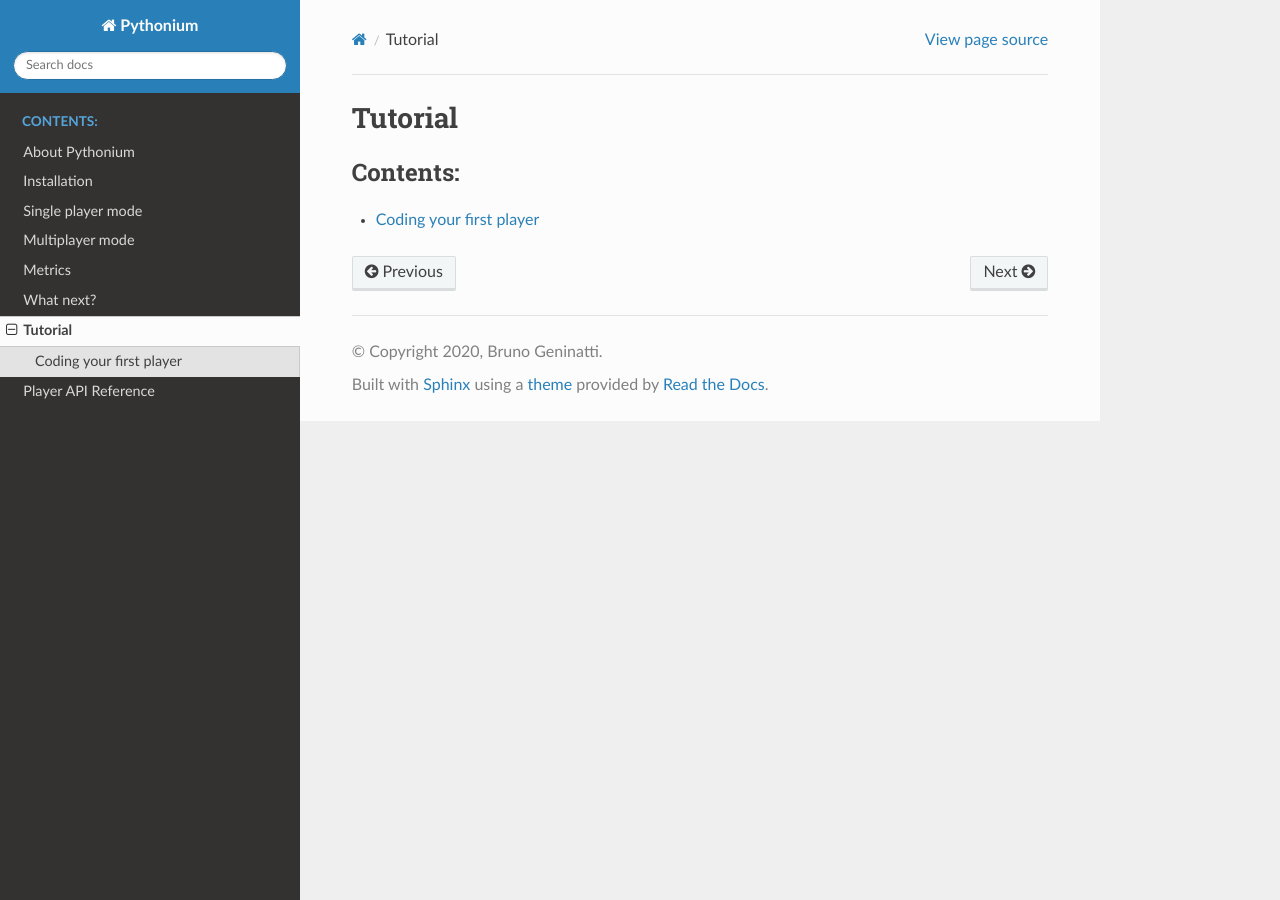
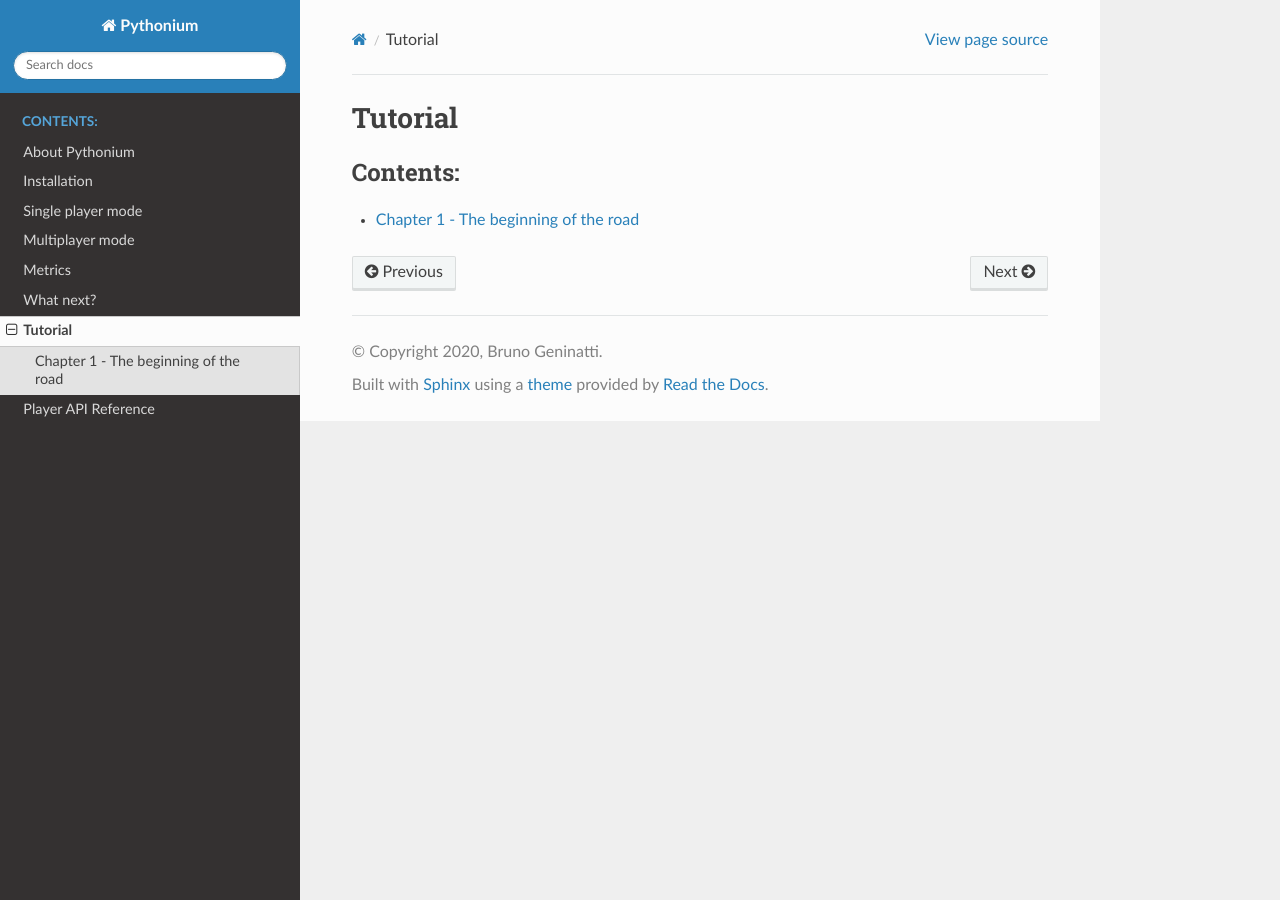
Before and after one commit to Bgeninatti/pythonium, a Sphinx documentation site: the page built from docs/source/tutorial.rst, in a window 1280 px wide. Built offline with Sphinx 7.4.7 and the Read the Docs theme 2.0.0, drawn with Linux system fonts in a browser that asks for light colours; pages that are not in the unit, such as notebooks, are missing from menus; some of the changed lines change nothing that is shown.

Commit message:
docs(tutorial): some improvements to chapter 1
issue-#5

```diff
--- a/docs/source/tutorial/01_first_player.rst
+++ b/docs/source/tutorial/01_first_player.rst
@@ -1,7 +1,7 @@
-.. _First Player:
+.. _Tutorial Chapter 01:
 
-Coding your first player
-========================
+Chapter 1 - The beginning of the road
+======================================
 
 Welcome player!
 
@@ -11,12 +11,12 @@
 
 In this section, you will learn how to create a player to play Pythonium.
 
-Yes, you read correctly. You will not play Pythonium. You will build a player that will play Pythonium
-for you, and all your strategy needs to be implemented on that player.
+Yes, you read correctly. You will not play Pythonium. You will build a player that to play Pythonium
+for you, and all your strategy must be implemented on that player.
 
-This is a turn-based game, which means the player will receive a set of information (or state of the game)
-at the beginning of turn 0, and it will make decisions based on that information to influence the state of
-the game at turn 1. This sequence will be repeated again and again in an iterative process until the
+This is a turn-based game, which means each player receives a set of information (or state of the game)
+at the beginning of turn `t`, and makes decisions based on that information to influence the state of
+the game at turn `t+1`. This sequence is repeated again and again in an iterative process until the
 game finishes.
 
 Your player then is not more than a `python class <https://docs.python.org/3/tutorial/classes.html>`_ implementing a
@@ -44,12 +44,12 @@
 There are a few things to note from here.
 
 In the first place, the ``Player`` class inherits from an ``AbstractPlayer``.
-Second, there is one attribute and one method that needs to be defined in the player class.
+Second, there is one attribute and one method that needs to be defined in this class.
 
-* ``name``: This is the name of your player. Try to make it short or your reports and gif will look buggy.
-* ``next_turn``: A method that will be executed every turn. This is where your strategy will be implemented.
+* ``name``: The name of your player. Try to make it short or your reports and gif will look buggy.
+* ``next_turn``: A method that will be executed every turn. This is where your strategy is implemented.
 
-Let's save now this file as ``my_player.py`` and execute the following command:
+Let's save now this file as ``my_player.py`` (or whatever name you like) and execute the following command:
 
 .. code-block:: bash
 
@@ -93,7 +93,8 @@
 
 
 Do you see it? Nothing happens. You just stay on your planet and do nothing for all eternity.
-If you check again on the player's code, this is precisely what it does: returns the galaxy without changing anything.
+By reviewing the player's code closely you will notice that this is precisely what it does: returns the galaxy without
+changing anything.
 
 Congratulations! You just reproduced your miserable human life on earth, as a Pythonium player.
 
```
